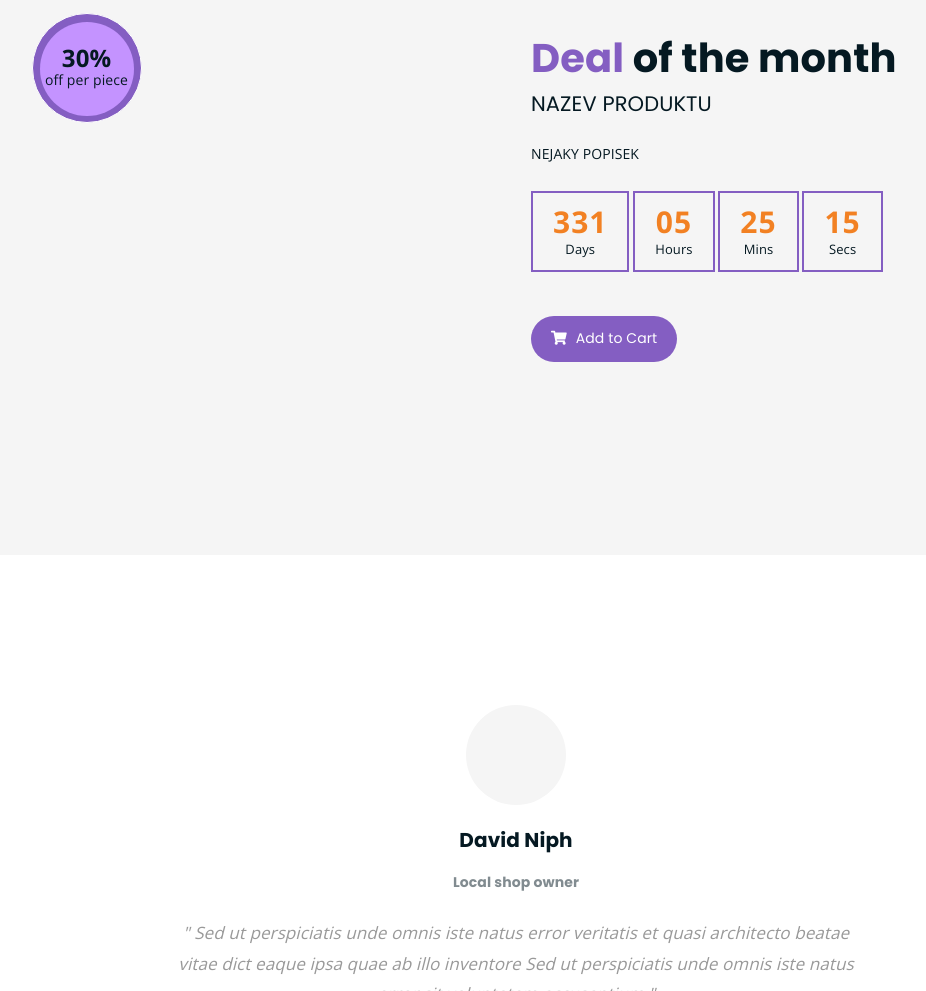
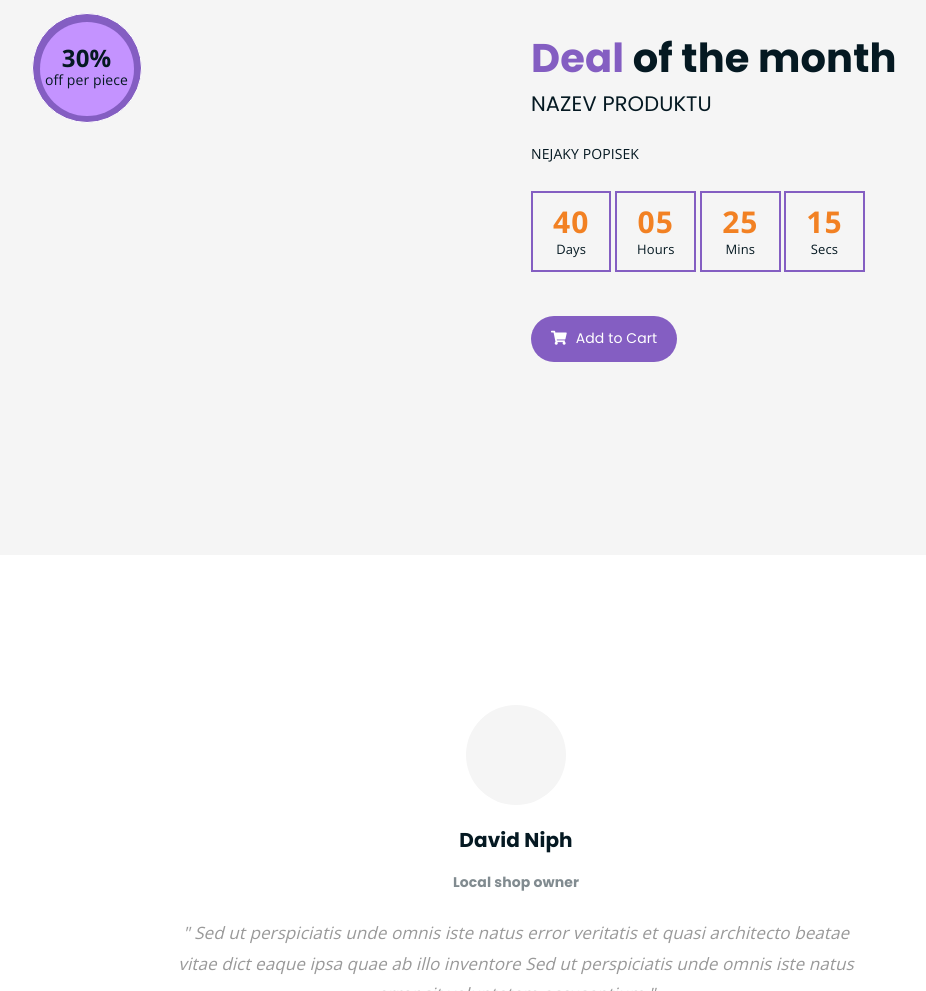
Before and after one commit to NXXTStore/nxxtstore, a plain HTML site: page index.html in a window 1280 px wide. Shown: the part 2167-3158 px from the top of the page, without its empty margins (124-1050 px from the left). Drawn offline with nearby package versions, Linux system fonts and the light colour scheme.

Commit message:
zmena casu

```diff
--- a/index.html
+++ b/index.html
@@ -244,7 +244,8 @@
                     <h4>NAZEV PRODUKTU</h4>
                     <div class="text">NEJAKY POPISEK</div>
                     <!--Countdown Timer-->
-                    <div class="time-counter"><div class="time-countdown clearfix" data-countdown="2024/12/11"><div class="counter-column"><div class="inner"><span class="count">00</span>Days</div></div> <div class="counter-column"><div class="inner"><span class="count">00</span>Hours</div></div>  <div class="counter-column"><div class="inner"><span class="count">00</span>Mins</div></div>  <div class="counter-column"><div class="inner"><span class="count">00</span>Secs</div></div></div></div>
+					<!--	rok/mesic/den/	-->
+                    <div class="time-counter"><div class="time-countdown clearfix" data-countdown="2024/2/24"><div class="counter-column"><div class="inner"><span class="count">00</span>Days</div></div> <div class="counter-column"><div class="inner"><span class="count">00</span>Hours</div></div>  <div class="counter-column"><div class="inner"><span class="count">00</span>Mins</div></div>  <div class="counter-column"><div class="inner"><span class="count">00</span>Secs</div></div></div></div>
                 	<a href="cart.html" class="cart-btn mt-3"><i class="fas fa-shopping-cart"></i> Add to Cart</a>
                 </div>
             </div>
```
